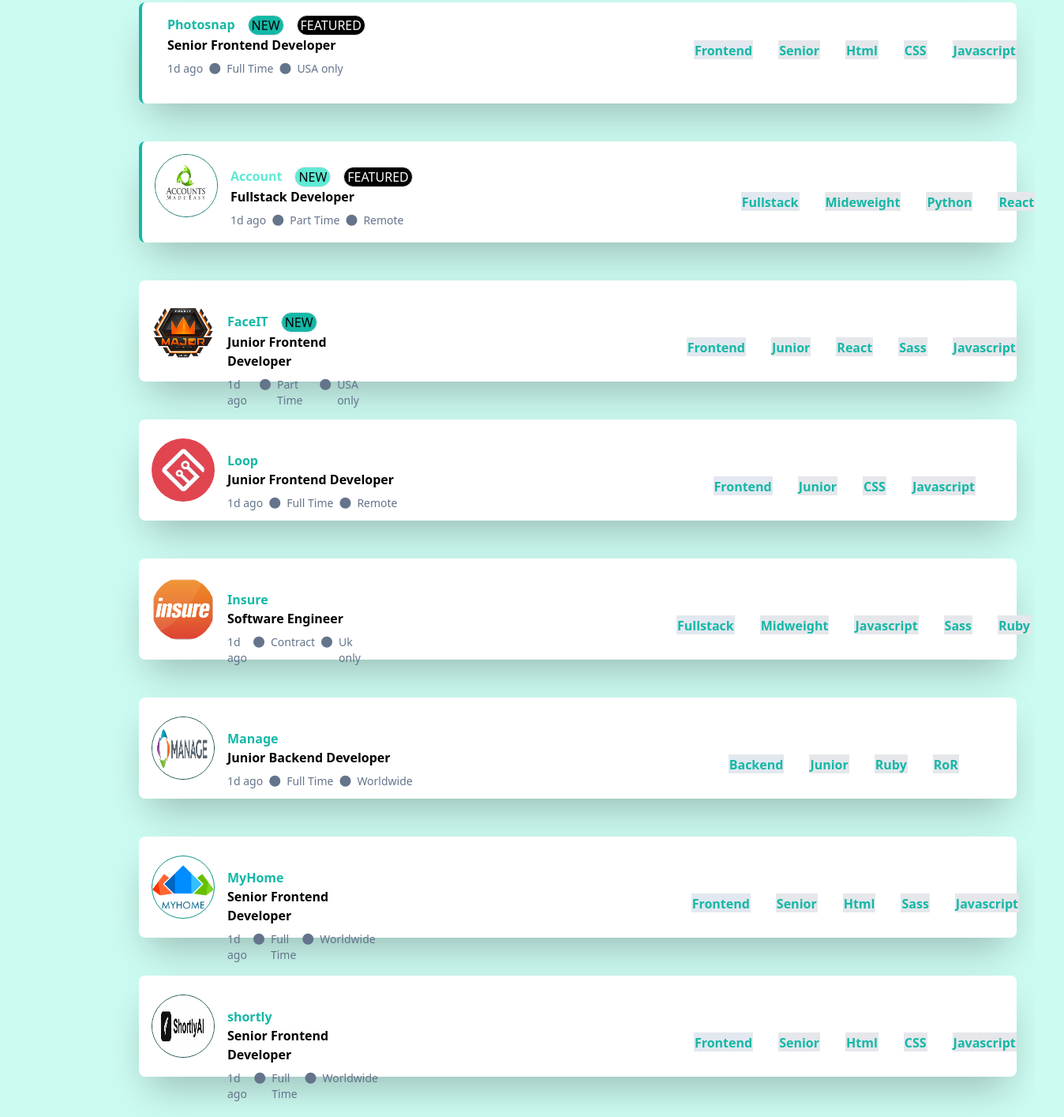
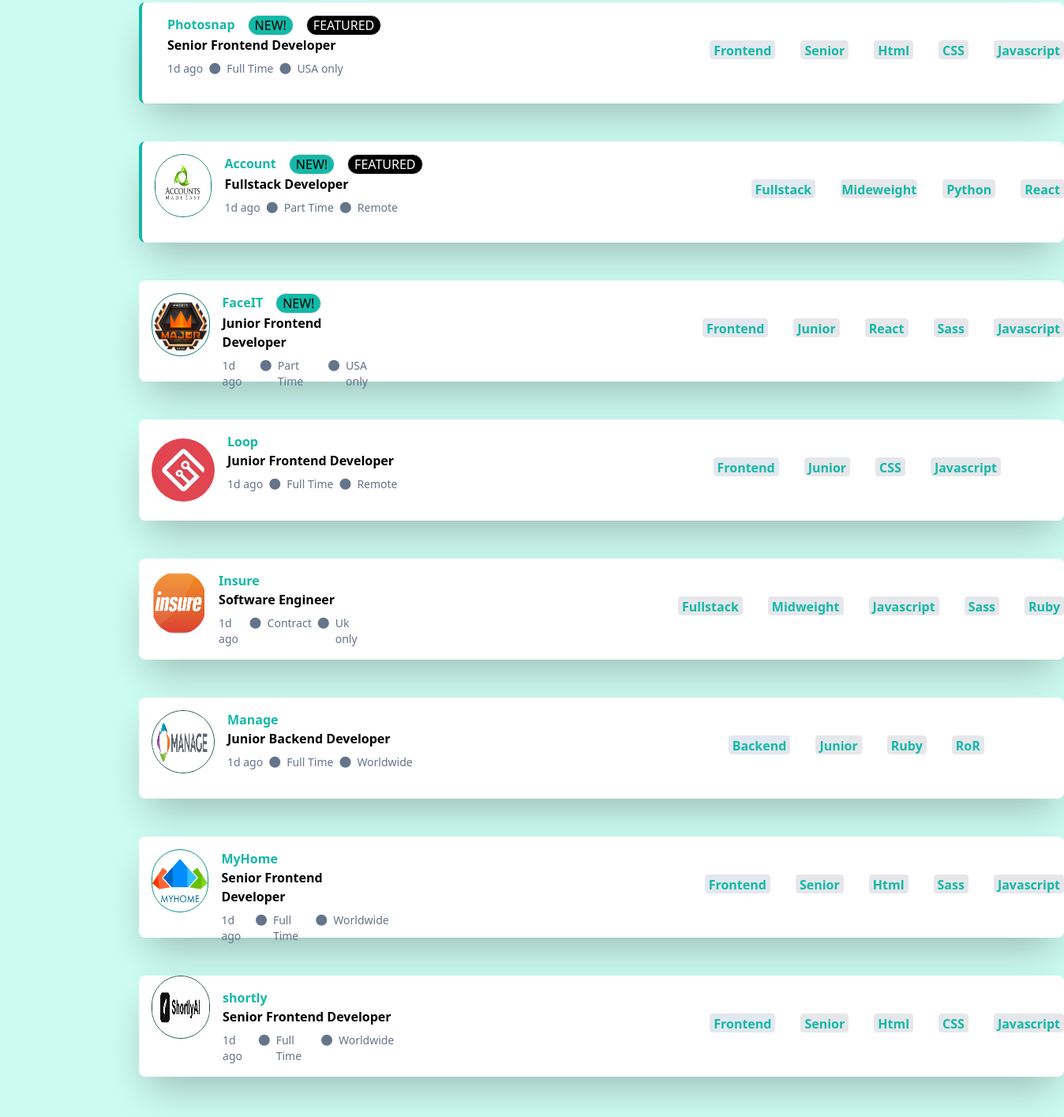
Before and after one commit to sunbeam02/BullseyeFrontendTask, a plain HTML site: page index.html in a window 1280 px wide. Shown: the part 237-1651 px from the top of the page at 79% size, 1348 px wide, since content can reach past the window. Drawn offline with nearby package versions, Linux system fonts and the light colour scheme.

Commit message:
third commit

```diff
--- a/index.html
+++ b/index.html
@@ -9,7 +9,7 @@
     <title>Job Listing</title>
 </head>
 <body class="bg-teal-100">
-    <nav class="bg-teal-500 h-44 w-full">
+    <nav class="h-44 w-full bg-gradient-to-r from-indigo-500 from-10% via-sky-500 via-30% to-emerald-500 to-90%">
         <div class="py-2 flex justify-end mr-4 pt-32">
             <input type="text" class=" mr-2 rounded py-2 w-72">
             <button>
@@ -19,17 +19,16 @@
         </div>
     </nav>
     <main>
-        <div class="mx-44 grid grid-rows-8 my-16 gap-y-12">
+        <div class="mx-44 grid grid-rows-8 my-16 gap-y-12 ">
             <div class="h-32 bg-white rounded-lg shadow-2xl border-l-4 border-teal-500 ">
                 <div class="pl-4 flex ">
                     <div class="py-4">
                         <img src="./assets/OIP.jpg" class="h-20 w-20 rounded-full "/>
                     </div>
-
                     <div class="p-4">
                         <div class="flex">
                             <h5 class="font-bold mr-4 text-teal-500">Photosnap</h5>
-                            <span class="mr-4 border bg-teal-500 rounded-full px-1">NEW</span><span class="mr-4 border bg-black text-white rounded-full px-1">FEATURED</span>
+                            <span class="mr-4 border bg-teal-500 rounded-full px-2">NEW!</span><span class="mr-4 border bg-black text-white rounded-full px-2">FEATURED</span>
                         </div>
                         <h4 class=" font-bold">Senior Frontend Developer</h4>
                         <div class="flex flex-row gap-x-2 text-sm mt-2 text-slate-500">
@@ -41,21 +40,23 @@
                         </div>
                     </div>
                     <div class="flex gap-x-8 flex-row  py-12 ml-96 ">
-                        <p class="border bg-slate-200 font-bold text-teal-500 h-6" >Frontend</p>
-                        <p class="border bg-gray-200 font-bold text-teal-500 h-6">Senior</p>
-                        <p class="border bg-gray-200 font-bold text-teal-500 h-6">Html</p>
-                        <p class="border bg-gray-200 font-bold text-teal-500 h-6">CSS</p>
-                        <p class="border bg-gray-200 font-bold text-teal-500 h-6">Javascript</p>
+                        <p class="border bg-slate-200 font-bold text-teal-500 h-6 px-1 rounded" >Frontend</p>
+                        <p class="border bg-gray-200 font-bold text-teal-500 h-6 px-1 rounded">Senior</p>
+                        <p class="border bg-gray-200 font-bold text-teal-500 h-6 px-1 rounded">Html</p>
+                        <p class="border bg-gray-200 font-bold text-teal-500 h-6 px-1 rounded">CSS</p>
+                        <p class="border bg-gray-200 font-bold text-teal-500 h-6 px-1 rounded">Javascript</p>
                     </div>
                 </div>
             </div>
             <div class="h-32 bg-white rounded-lg shadow-2xl border-l-4 border-teal-500">
-                <div class=" my-4 pl-4 flex ">
+                <div class=" pl-4 flex ">
+                    <div class="py-4">
                         <img src="./assets/account.jpg" class="h-20 w-20 rounded-full border border-teal-700"/>
-                    <div class="items-center p-4 ">
+                    </div>
+                    <div class=" p-4 ">
                         <div class="flex">
-                            <h5 class="font-bold mr-4 text-teal-300">Account</h5>
-                            <span class="mr-4 border bg-teal-300 rounded-full px-1">NEW</span><span class="mr-4 border bg-black text-white rounded-full px-1">FEATURED</span>
+                            <h5 class="font-bold mr-4 text-teal-500">Account</h5>
+                            <span class="mr-4 border bg-teal-500 rounded-full px-2">NEW!</span><span class="mr-4 border bg-black text-white rounded-full px-2">FEATURED</span>
                         </div>
                         <h4 class="font-bold">Fullstack Developer</h4>
                         <div class="flex flex-row gap-x-2 text-sm mt-2 text-slate-500">
@@ -67,21 +68,23 @@
                         </div>
                     </div>
                     <div class="flex gap-x-8 flex-row  py-12 ml-96 ">
-                        <p class="border bg-slate-200 font-bold text-teal-500 h-6" >Fullstack</p>
-                        <p class="border bg-gray-200 font-bold text-teal-500 h-6">Mideweight</p>
-                        <p class="border bg-gray-200 font-bold text-teal-500 h-6">Python</p>
-                        <p class="border bg-gray-200 font-bold text-teal-500 h-6">React</p>
+                        <p class="border bg-slate-200 font-bold text-teal-500 h-6 px-1 rounded" >Fullstack</p>
+                        <p class="border bg-gray-200 font-bold text-teal-500 h-6 -px-1 rounded">Mideweight</p>
+                        <p class="border bg-gray-200 font-bold text-teal-500 h-6 px-1 rounded">Python</p>
+                        <p class="border bg-gray-200 font-bold text-teal-500 h-6 px-1 rounded">React</p>
 
                     </div>
                 </div>
             </div>
             <div class="h-32 bg-white rounded-lg shadow-2xl " >
-                <div class=" my-6 pl-4 flex">
-                    <img src="./assets/faceit.png" class="h-20 w-20 rounded-full"/>
-                    <div class="items-center p-4 ">
+                <div class="  pl-4 flex">
+                    <div class="py-4">
+                      <img src="./assets/faceit.png" class="h-20 w-20 rounded-full border border-teal-700"/>
+                    </div>
+                    <div class="p-4 ">
                         <div class="flex">
                             <h5 class="font-bold mr-4 text-teal-500">FaceIT</h5>
-                            <span class="mr-4 border bg-teal-500 rounded-full px-1">NEW</span>
+                            <span class="mr-4 border bg-teal-500 rounded-full px-2">NEW!</span>
                         </div>
 
                         <h4 class="font-bold">Junior Frontend Developer</h4>
@@ -94,18 +97,20 @@
                         </div>
                     </div>
                     <div class="flex gap-x-8 flex-row  py-12 ml-96 ">
-                        <p class="border bg-slate-200 font-bold text-teal-500 h-6" >Frontend</p>
-                        <p class="border bg-gray-200 font-bold text-teal-500 h-6">Junior</p>
-                        <p class="border bg-gray-200 font-bold text-teal-500 h-6">React</p>
-                        <p class="border bg-gray-200 font-bold text-teal-500 h-6">Sass</p>
-                        <p class="border bg-gray-200 font-bold text-teal-500 h-6">Javascript</p>
+                        <p class="border bg-slate-200 font-bold text-teal-500 h-6 px-1 rounded" >Frontend</p>
+                        <p class="border bg-gray-200 font-bold text-teal-500 h-6 px-1 rounded">Junior</p>
+                        <p class="border bg-gray-200 font-bold text-teal-500 h-6 px-1 rounded">React</p>
+                        <p class="border bg-gray-200 font-bold text-teal-500 h-6 px-1 rounded">Sass</p>
+                        <p class="border bg-gray-200 font-bold text-teal-500 h-6 px-1 rounded">Javascript</p>
                     </div>
                 </div>
             </div>
             <div class="h-32 bg-white rounded-lg shadow-2xl">
-                <div class=" my-6 pl-4 flex">
+                <div class=" pl-4 flex">
+                    <div class="py-6">
                         <img src="./assets/loop.jpg" class="h-20 w-20 rounded-full"/>
-                    <div class="items-center p-4">
+                    </div>
+                    <div class="p-4">
                         <h5 class="font-bold text-teal-500">Loop</h5>
                         <h4 class="font-bold">Junior Frontend Developer</h4>
                         <div class="flex flex-row gap-x-2 text-sm mt-2 text-slate-500">
@@ -117,17 +122,19 @@
                         </div>
                     </div>
                     <div class="flex gap-x-8 flex-row  py-12 ml-96 ">
-                        <p class="border bg-slate-200 font-bold text-teal-500 h-6" >Frontend</p>
-                        <p class="border bg-gray-200 font-bold text-teal-500 h-6">Junior</p>
-                        <p class="border bg-gray-200 font-bold text-teal-500 h-6">CSS</p>
-                        <p class="border bg-gray-200 font-bold text-teal-500 h-6">Javascript</p>
+                        <p class="border bg-slate-200 font-bold text-teal-500 h-6 px-1 rounded" >Frontend</p>
+                        <p class="border bg-gray-200 font-bold text-teal-500 h-6 px-1 rounded">Junior</p>
+                        <p class="border bg-gray-200 font-bold text-teal-500 h-6 px-1 rounded">CSS</p>
+                        <p class="border bg-gray-200 font-bold text-teal-500 h-6 px-1 rounded">Javascript</p>
                     </div>
                 </div>
             </div>
             <div class="h-32 bg-white rounded-lg shadow-2xl ">
-                <div class=" my-6 pl-4 flex">
+                <div class="pl-4 flex">
+                    <div class="py-4">
                         <img src="./assets/insure.png" class="h-20 w-20 rounded-full"/>
-                    <div class="items-center p-4 ">
+                    </div>
+                    <div class="p-4 ">
                         <h5 class="font-bold text-teal-500">Insure</h5>
                         <h4 class=" font-bold">Software Engineer</h4>
                         <div class="flex flex-row gap-x-2 text-sm mt-2 text-slate-500">
@@ -139,18 +146,20 @@
                         </div>
                     </div>
                     <div class="flex gap-x-8 flex-row  py-12 ml-96 ">
-                        <p class="border bg-slate-200 font-bold text-teal-500 h-6" >Fullstack</p>
-                        <p class="border bg-gray-200 font-bold text-teal-500 h-6">Midweight</p>
-                        <p class="border bg-gray-200 font-bold text-teal-500 h-6">Javascript</p>
-                        <p class="border bg-gray-200 font-bold text-teal-500 h-6">Sass</p>
-                        <p class="border bg-gray-200 font-bold text-teal-500 h-6">Ruby</p>
+                        <p class="border bg-gray-200 font-bold text-teal-500 h-6 px-1 rounded" >Fullstack</p>
+                        <p class="border bg-gray-200 font-bold text-teal-500 h-6 px-1 rounded">Midweight</p>
+                        <p class="border bg-gray-200 font-bold text-teal-500 h-6 px-1 rounded">Javascript</p>
+                        <p class="border bg-gray-200 font-bold text-teal-500 h-6 px-1 rounded">Sass</p>
+                        <p class="border bg-gray-200 font-bold text-teal-500 h-6 px-1 rounded">Ruby</p>
                     </div>
                 </div>
             </div>
             <div class="h-32 bg-white rounded-lg shadow-2xl ">
-                <div class=" my-6 pl-4 flex">
+                <div class=" pl-4 flex">
+                    <div class="py-4">
                         <img src="./assets/manage.jpg" class="h-20 w-20 rounded-full border border-teal-900"/>
-                    <div class="items-center p-4">
+                    </div>
+                    <div class="p-4">
                         <h5 class="font-bold text-teal-500">Manage</h5>
                         <h4 class="font-bold"> Junior Backend Developer</h4>
                         <div class="flex flex-row gap-x-2 text-sm mt-2 text-slate-500">
@@ -162,17 +171,19 @@
                         </div>
                     </div>
                     <div class="flex gap-x-8 flex-row  py-12 ml-96 ">
-                        <p class="border bg-slate-200 font-bold text-teal-500 h-6" >Backend</p>
-                        <p class="border bg-gray-200 font-bold text-teal-500 h-6">Junior</p>
-                        <p class="border bg-gray-200 font-bold text-teal-500 h-6">Ruby</p>
-                        <p class="border bg-gray-200 font-bold text-teal-500 h-6">RoR</p>
+                        <p class="border bg-slate-200 font-bold text-teal-500 h-6 px-1 rounded" >Backend</p>
+                        <p class="border bg-gray-200 font-bold text-teal-500 h-6 px-1 rounded">Junior</p>
+                        <p class="border bg-gray-200 font-bold text-teal-500 h-6 px-1 rounded">Ruby</p>
+                        <p class="border bg-gray-200 font-bold text-teal-500 h-6 px-1 rounded">RoR</p>
                     </div>
                 </div>
             </div>
             <div class="h-32 bg-white rounded-lg shadow-2xl ">
-                <div class=" my-6 pl-4 flex">
+                <div class=" pl-4 flex">
+                    <div class="py-4">
                         <img src="./assets/MyHome.png" class="h-20 w-20 rounded-full border border-teal-600"/>
-                    <div class="items-center p-4">
+                    </div>
+                    <div class=" p-4">
                         <h5 class="font-bold text-teal-500">MyHome</h5>
                         <h4 class="font-bold">Senior Frontend Developer</h4>
                         <div class="flex flex-row gap-x-2 text-sm mt-2 text-slate-500">
@@ -184,18 +195,20 @@
                         </div>
                     </div>
                     <div class="flex gap-x-8 flex-row  py-12 ml-96 ">
-                        <p class="border bg-slate-200 font-bold text-teal-500 h-6" >Frontend</p>
-                        <p class="border bg-gray-200 font-bold text-teal-500 h-6">Senior</p>
-                        <p class="border bg-gray-200 font-bold text-teal-500 h-6">Html</p>
-                        <p class="border bg-gray-200 font-bold text-teal-500 h-6">Sass</p>
-                        <p class="border bg-gray-200 font-bold text-teal-500 h-6">Javascript</p>
+                        <p class="border bg-slate-200 font-bold text-teal-500 h-6 px-1 rounded" >Frontend</p>
+                        <p class="border bg-gray-200 font-bold text-teal-500 h-6 px-1 rounded">Senior</p>
+                        <p class="border bg-gray-200 font-bold text-teal-500 h-6 px-1 rounded">Html</p>
+                        <p class="border bg-gray-200 font-bold text-teal-500 h-6 px-1 rounded">Sass</p>
+                        <p class="border bg-gray-200 font-bold text-teal-500 h-6 px-1 rounded">Javascript</p>
                     </div>
                 </div>
             </div>
             <div class="h-32 bg-white rounded-lg shadow-2xl ">
-                <div class=" my-6 pl-4 flex">
+                <div class=" pl-4 flex">
+                    <div class="py-4git">
                         <img src="./assets/shortly.jpg" class="h-20 w-20 rounded-full border border-teal-900"/>
-                    <div class="items-center p-4">
+                    </div>
+                    <div class=" p-4">
                         <h5 class="font-bold text-teal-500">shortly</h5>
                         <h4 class="font-bold">Senior Frontend Developer</h4>
                         <div class="flex flex-row gap-x-2 text-sm mt-2 text-slate-500">
@@ -207,11 +220,11 @@
                         </div>
                     </div>
                     <div class="flex gap-x-8 flex-row  py-12 ml-96 ">
-                        <p class="border bg-slate-200 font-bold text-teal-500 h-6" >Frontend</p>
-                        <p class="border bg-gray-200 font-bold text-teal-500 h-6">Senior</p>
-                        <p class="border bg-gray-200 font-bold text-teal-500 h-6">Html</p>
-                        <p class="border bg-gray-200 font-bold text-teal-500 h-6">CSS</p>
-                        <p class="border bg-gray-200 font-bold text-teal-500 h-6">Javascript</p>
+                        <p class="border bg-slate-200 font-bold text-teal-500 h-6 px-1 rounded" >Frontend</p>
+                        <p class="border bg-gray-200 font-bold text-teal-500 h-6 px-1 rounded">Senior</p>
+                        <p class="border bg-gray-200 font-bold text-teal-500 h-6 px-1 rounded">Html</p>
+                        <p class="border bg-gray-200 font-bold text-teal-500 h-6 px-1 rounded">CSS</p>
+                        <p class="border bg-gray-200 font-bold text-teal-500 h-6 px-1 rounded">Javascript</p>
                     </div>
                 </div>
             </div>
--- a/index.js
+++ b/index.js
@@ -4,5 +4,5 @@
 search.addEventListener('click', (e)=>{
     e.preventDefault()
 
-    var Jobfilt = Job.filter((job))=>
+    var Jobfilt = Job.filter((job)=>true)
 })
```
Lines whose indentation alone changed are shown as unchanged.
